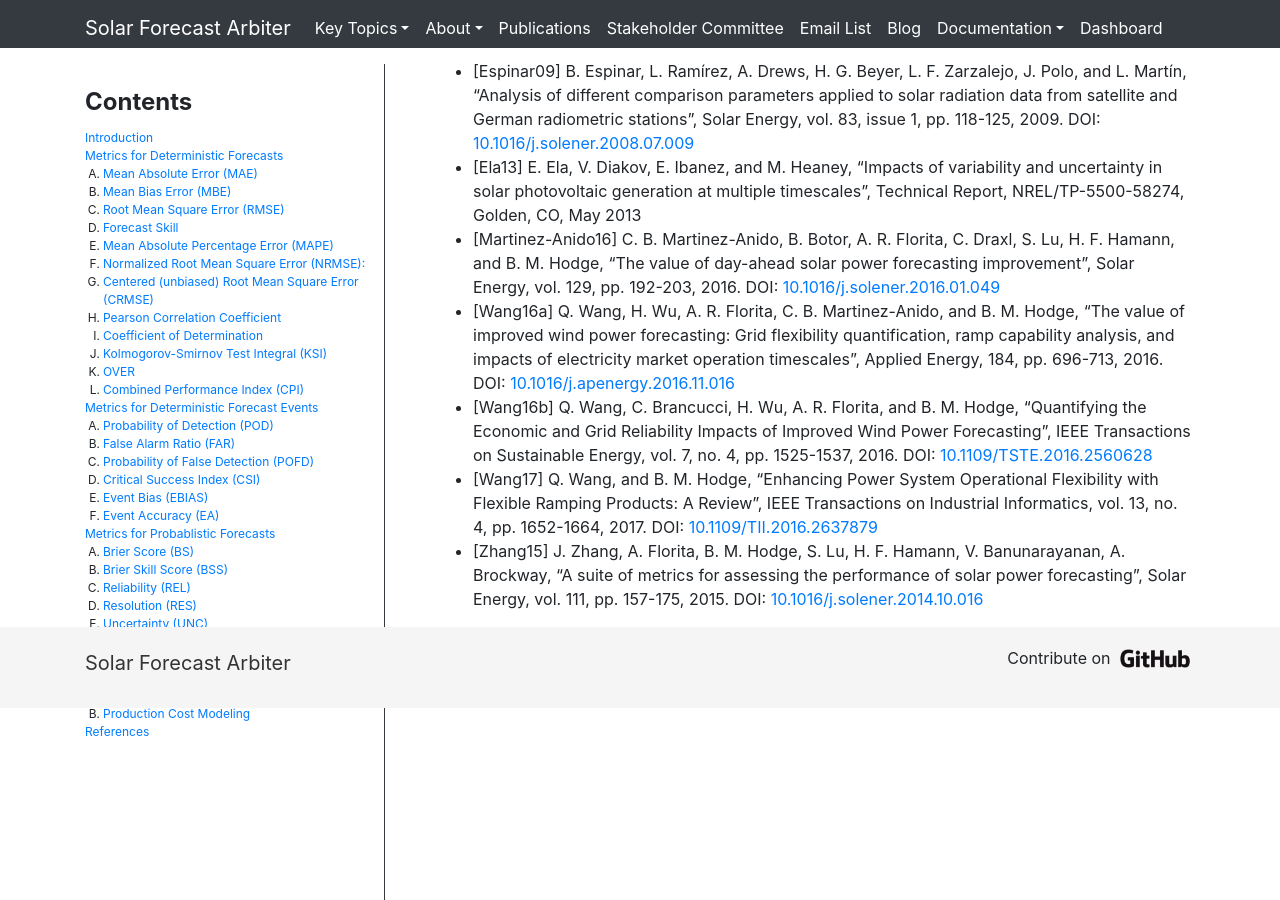
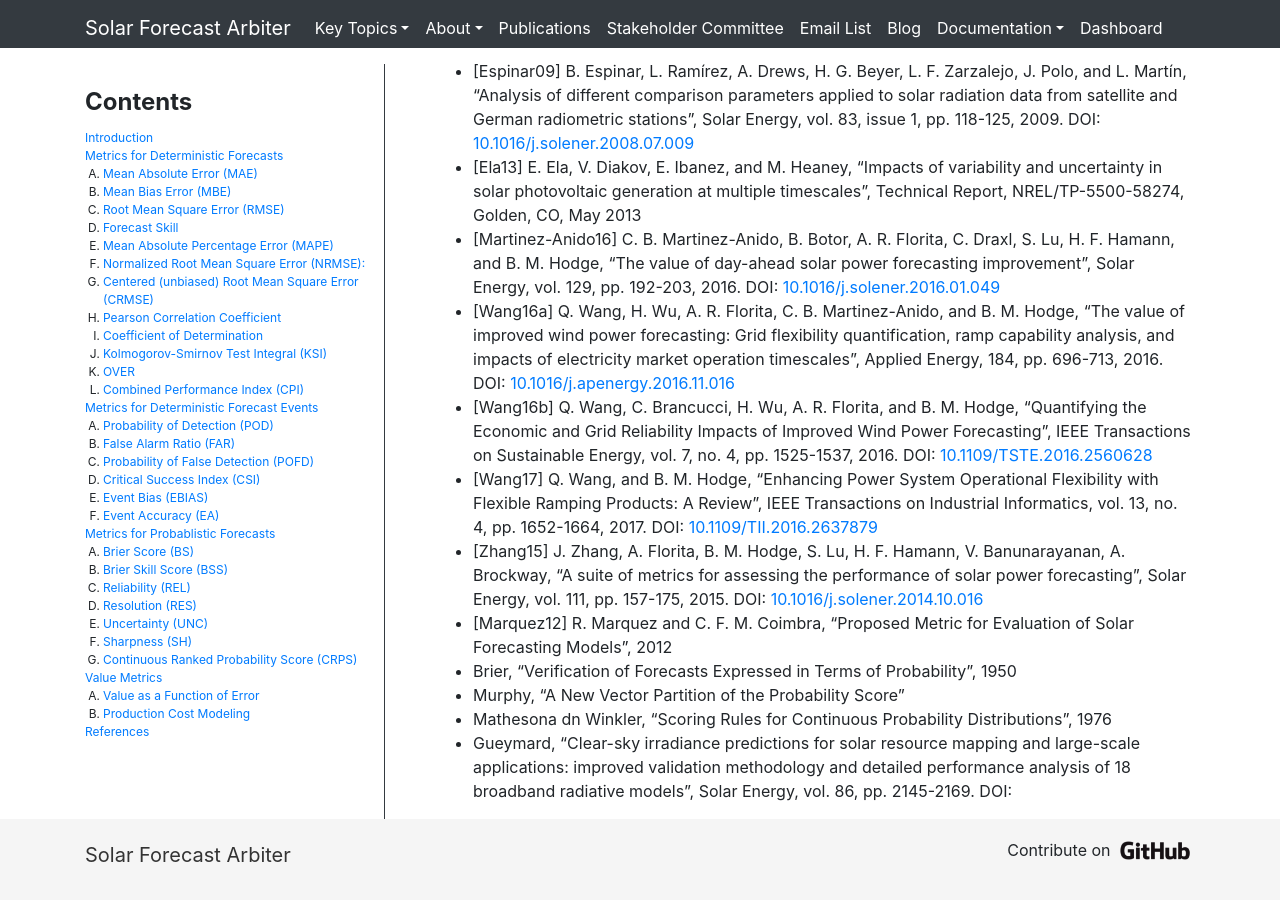
Before and after one commit to SolarArbiter/SolarArbiter.github.io, a Jekyll site: the page built from metrics.md, in a window 1280 px wide and 900 px high, scrolled down 11158 px. Built offline with Jekyll 4.4.1, drawn with Linux system fonts in a browser that asks for light colours; formulas are drawn with MathJax 3; our own code applies the rules of GitHub Pages for plain Markdown files.

Commit message:
metrics: add additional references

```diff
--- a/metrics.md
+++ b/metrics.md
@@ -360,3 +360,8 @@
 - [<a name="ref-wang16b">Wang16b</a>] Q. Wang, C. Brancucci, H. Wu, A. R. Florita, and B. M. Hodge, "Quantifying the Economic and Grid Reliability Impacts of Improved Wind Power Forecasting", IEEE Transactions on Sustainable Energy, vol. 7, no. 4, pp. 1525-1537, 2016. DOI: [10.1109/TSTE.2016.2560628](https://doi.org/10.1109/TSTE.2016.2560628)
 - [<a name="ref-wang17">Wang17</a>] Q. Wang, and B. M. Hodge, "Enhancing Power System Operational Flexibility with Flexible Ramping Products: A Review", IEEE Transactions on Industrial Informatics, vol. 13, no. 4, pp. 1652-1664, 2017. DOI: [10.1109/TII.2016.2637879](https://doi.org/10.1109/TII.2016.2637879)
 - [<a name="ref-zhang15">Zhang15</a>] J. Zhang, A. Florita, B. M. Hodge, S. Lu, H. F. Hamann, V. Banunarayanan, A. Brockway,  "A suite of metrics for assessing the performance of solar power forecasting", Solar Energy, vol. 111, pp. 157-175, 2015. DOI: [10.1016/j.solener.2014.10.016](https://doi.org/10.1016/j.solener.2014.10.016)
+- [<a name="ref-marquez12">Marquez12</a>] R. Marquez and C. F. M. Coimbra, "Proposed Metric for Evaluation of Solar Forecasting Models", 2012
+- Brier, "Verification of Forecasts Expressed in Terms of Probability", 1950
+- Murphy, "A New Vector Partition of the Probability Score"
+- Mathesona dn Winkler, "Scoring Rules for Continuous Probability Distributions", 1976
+- Gueymard, "Clear-sky irradiance predictions for solar resource mapping and large-scale applications: improved validation methodology and detailed performance analysis of 18 broadband radiative models", Solar Energy, vol. 86, pp. 2145-2169. DOI:
```
